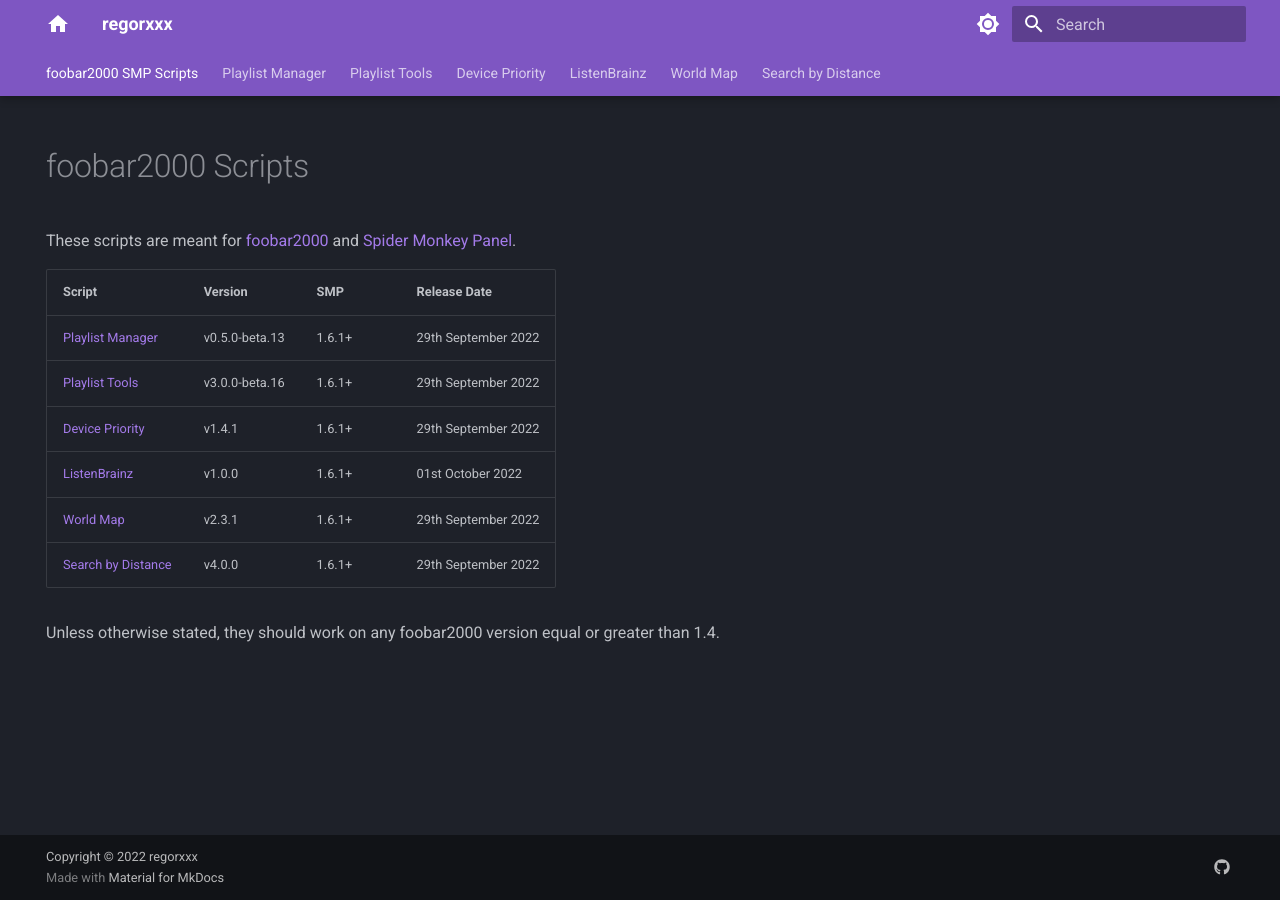
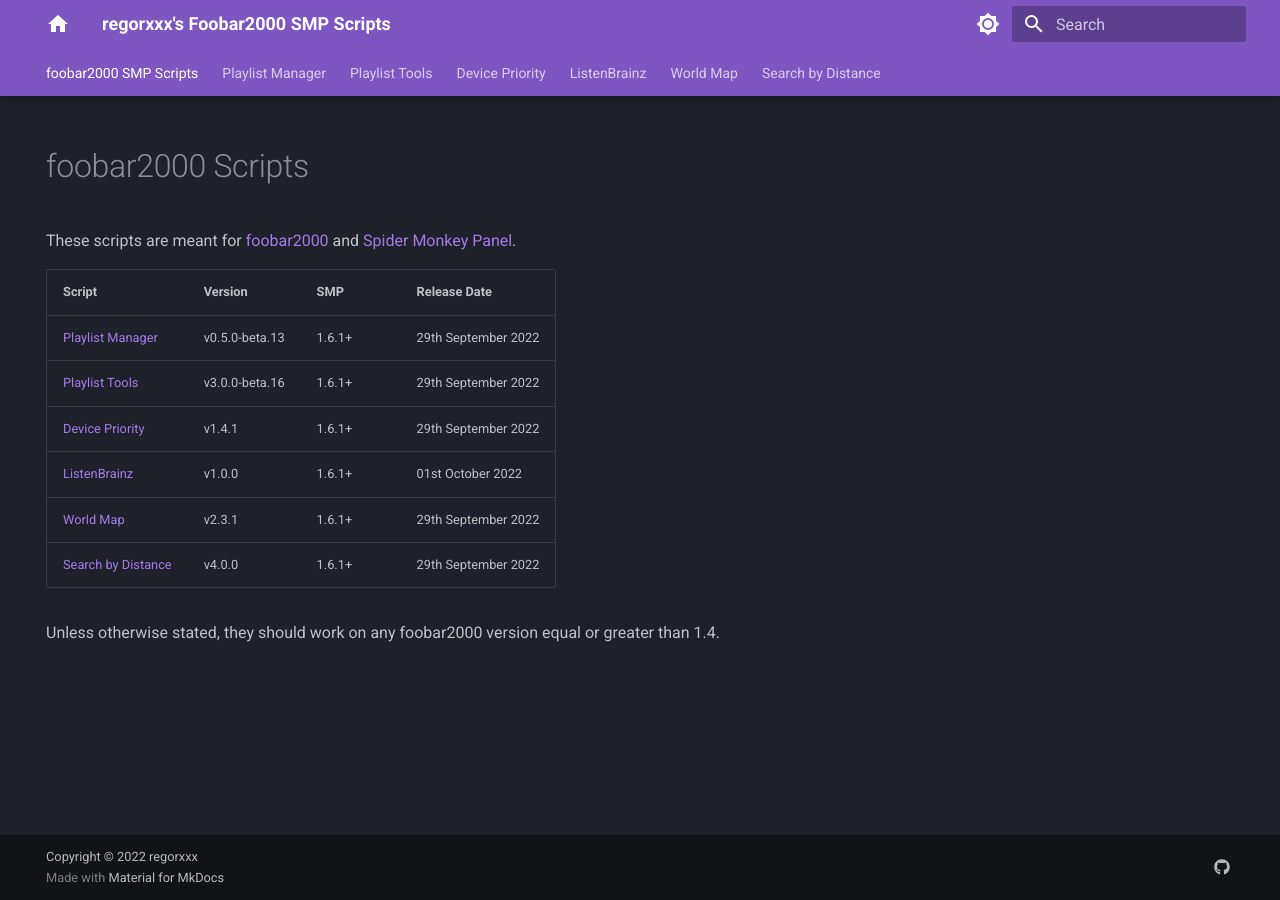
Before and after one commit to regorxxx/foobar2000-SMP.github.io, an MkDocs documentation site: the page built from docs/index.md, in a window 1280 px wide. Built offline with MkDocs 1.6.1 and Material for MkDocs 9.7.7, drawn with Linux system fonts in a browser that asks for light colours.

Commit message:
Update header.

```diff
--- a/mkdocs.yml
+++ b/mkdocs.yml
@@ -1,4 +1,4 @@
-site_name: regorxxx
+site_name: regorxxx's Foobar2000 SMP Scripts
 copyright: Copyright &copy; 2022 regorxxx
 theme:
   name: material
```
